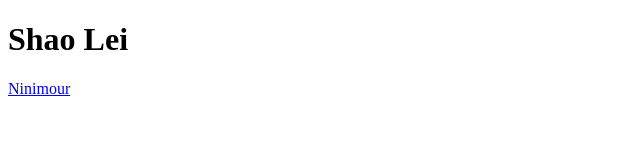
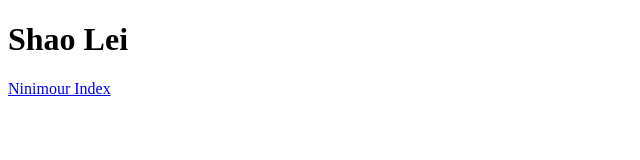
Before and after one commit to MissLJX/MissLJX.github.io, a plain HTML site: page index.html in a window 1280 px wide. Shown: the full height of the page, 0-640 px from the left. Drawn offline with Linux system fonts and the light colour scheme.

Commit message:
ninimour index

```diff
--- a/index.html
+++ b/index.html
@@ -3,7 +3,7 @@
 <body>
 <h1>Shao Lei</h1>
 <p>
-	<a href="/Ninimour/pages/index.html">Ninimour</a>
+	<a href="/Ninimour/pages/index.html">Ninimour Index</a>
 </p>
 </body>
 </html>
```
